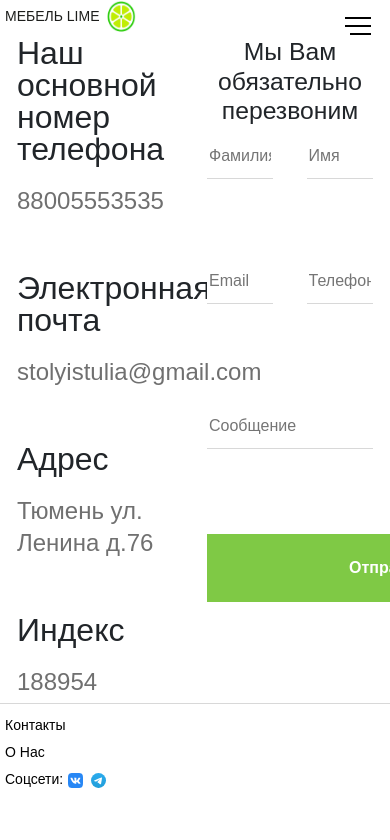
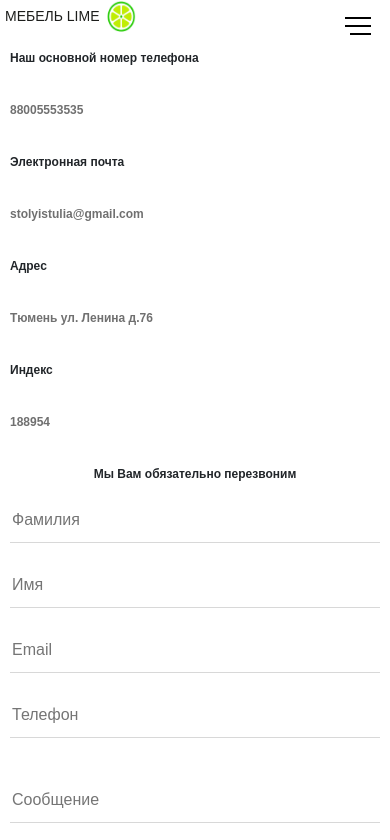
Before and after one commit to kachankapusty/lime, a plain HTML site: page contacts.html in a window 390 px wide. Shown: the top 840 px of the page. Drawn offline with nearby package versions, Linux system fonts and the light colour scheme; files whose address does not match are found by name.

Commit message:
FINAL: responsive contacts

```diff
--- a/assets/css/style.css
+++ b/assets/css/style.css
@@ -365,6 +365,17 @@ footer {
 .main {
     margin-top: 75px;
     margin-bottom: 75px;
+    display: flex;
+    flex-wrap: wrap;
+}
+
+.feedback-list {
+    display: flex;
+    flex-direction: column;
+}
+
+.feedback-form-header {
+    line-height: 32px;
 }
 
 .feedback-about, .feedback-form {
@@ -493,6 +504,31 @@ button.feedback-form-item {
     transition: transform 0.3s linear;
 }
 
+@media (max-width: 1200px) {
+    .feedback-form-header, .feedback-item-header, .feedback-item-data {
+        font-size: 12px;
+        font-weight: bold;
+    }
+
+    .feedback-form-page {
+        flex-direction: column;
+        width: 100%;
+    }
+
+    .feedback-form-page > input {
+        width: 100%;
+        margin-bottom: 20px;
+    }
+
+    button.feedback-form-item {
+        margin-top: 20px;
+    }
+
+    .feedback-item:not(.feedback-item:last-child) {
+        margin-bottom: 20px;
+    }
+}
+
 @media (max-width: 767px) {
     #hamburger__toggle, .hamburger__menu {
         position: absolute;
@@ -569,6 +605,13 @@ button.feedback-form-item {
 
     .main {
         margin: 0;
+        flex-direction: column;
+        align-items: center;
+    }
+
+    .feedback-about, .feedback-form {
+        padding: 10px;
+        width: 100%;
     }
 
     .main-header {
@@ -657,6 +700,11 @@ button.feedback-form-item {
         justify-content: center;
     }
 
+    button.feedback-form-item {
+    padding: 18px 0;
+    width: 100%;
+    }
+
     .footer {
         padding: 5px;
         flex-direction: column;
--- a/contacts.html
+++ b/contacts.html
@@ -61,7 +61,7 @@
             </nav>
         </div>
     </header>
-    <main class="row main">
+    <main class="main">
         <section class="feedback-about">
             <ul class="feedback-list">
                 <li class="feedback-item phone">
@@ -83,7 +83,7 @@
             </ul>
         </section>
         <section class="feedback-form">
-            <h2>Мы Вам обязательно перезвоним</h2>
+            <h2 class="feedback-form-header">Мы Вам обязательно перезвоним</h2>
             <form action="#" method="POST" class="feedback-form-page">
                 <input type="text" class="feedback-form-item" name="lastname" placeholder="Фамилия">
                 <input type="text" class="feedback-form-item" name="firstname" placeholder="Имя">
```
